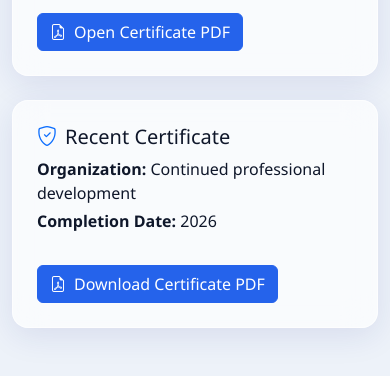
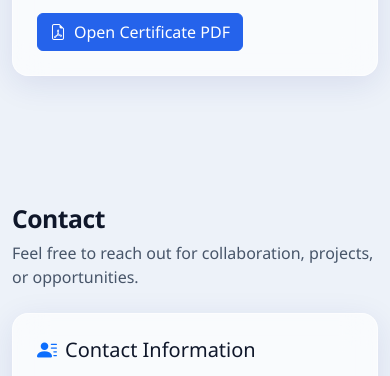
Before and after one commit to dhanmark8/portfolio, a plain HTML site: page app/index.html in a window 390 px wide. Shown: the part 4795-5171 px from the top of the page. Drawn offline with nearby package versions, Linux system fonts and the light colour scheme.

Commit message:
removed wrong certificate

```diff
--- a/app/index.html
+++ b/app/index.html
@@ -645,14 +645,6 @@
                             <a href="../assets/certificates/Network_Support_and_Security_certificate_dhanmarklunop-gmail-com_afbb19f5-1d8f-4293-9856-e5fe25e6b696.pdf" class="btn btn-primary" target="_blank" rel="noopener noreferrer"><i class="bi bi-file-earmark-pdf me-2"></i>Open Certificate PDF</a>
                         </article>
                     </div>
-                    <div class="col-12 col-md-6">
-                        <article class="custom-card h-100 p-4">
-                            <h3 class="h5 mb-2"><i class="bi bi-shield-check me-2 text-primary"></i>Recent Certificate</h3>
-                            <p class="mb-1"><strong>Organization:</strong> Continued professional development</p>
-                            <p class="mb-3"><strong>Completion Date:</strong> 2026</p>
-                            <a href="../assets/certificates/Introduction_to_Cybersecurity_certificate_dhanmarklunop-gmail-com_220605ca-cec9-48ad-b747-720830c4a637.pdf" class="btn btn-primary mt-3" download><i class="bi bi-file-earmark-pdf me-2"></i>Download Certificate PDF</a>
-                        </article>
-                    </div>
                 </div>
             </div>
         </section>
```
Also changed, not shown: index.html (+0 -8 lines).
